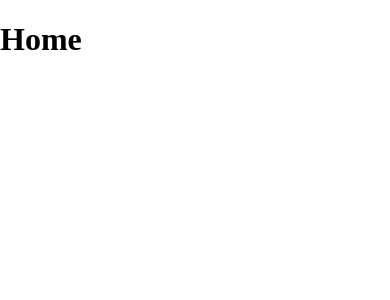
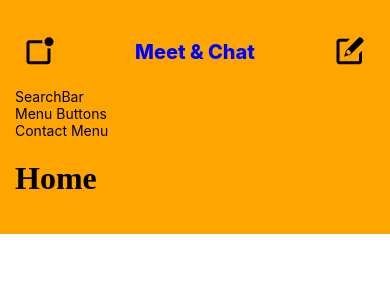
Before and after one commit to lewisoutdoorllc/react-zoom-clone, a React Native app: screen / in a window 390 px wide. Shown: the top 300 px of the page. Built offline with nearby package versions, Linux system fonts and the light colour scheme.

Commit message:
brought in RN vector icons; made components for header, search bar, menu buttons; made minor style inputs

```diff
--- a/componets/ContactMenu.js
+++ b/componets/ContactMenu.js
@@ -0,0 +1,12 @@
+import React from 'react'
+import { View, Text } from 'react-native'
+
+function ContactMenu() {
+    return (
+        <View>
+            <Text>Contact Menu</Text>
+        </View>
+    )
+}
+
+export default ContactMenu
--- a/componets/Header.js
+++ b/componets/Header.js
@@ -0,0 +1,30 @@
+import React from 'react'
+import { View, Text, StyleSheet } from 'react-native'
+import Entypo from "react-native-vector-icons/Entypo"
+
+function Header() {
+    return (
+        <View style={styles.container}>
+            <Entypo name="notification" size={30} color="light-gray" />
+            <Text style={styles.heading}>Meet & Chat</Text>
+            <Entypo name="new-message" size={30} color="light-gray" />
+        </View>
+    )
+}
+
+export default Header
+
+const styles = StyleSheet.create({
+    container: {
+        flexDirection: 'row',
+        justifyContent: 'space-between',
+        alignItems: 'center',
+        paddingVertical: 20,
+        paddingHorizontal: 10,
+    },
+    heading: {
+        color: "blue",
+        fontSize: 20,
+        fontWeight: "800",
+    }
+})
--- a/componets/MenuButtons.js
+++ b/componets/MenuButtons.js
@@ -0,0 +1,12 @@
+import React from 'react'
+import { View, Text } from 'react-native'
+
+function MenuButtons() {
+    return (
+        <View>
+            <Text>Menu Buttons</Text>
+        </View>
+    )
+}
+
+export default MenuButtons
--- a/componets/SearchBar.js
+++ b/componets/SearchBar.js
@@ -0,0 +1,12 @@
+import React from 'react'
+import { View, Text } from 'react-native'
+
+function SearchBar() {
+    return (
+        <View>
+            <Text>SearchBar</Text>
+        </View>
+    )
+}
+
+export default SearchBar
--- a/package.json
+++ b/package.json
@@ -13,6 +13,7 @@
     "react": "17.0.1",
     "react-dom": "17.0.1",
     "react-native": "0.64.2",
+    "react-native-vector-icons": "^8.1.0",
     "react-native-web": "0.17.1"
   },
   "devDependencies": {
--- a/screens/Home.js
+++ b/screens/Home.js
@@ -1,20 +1,33 @@
 import React from 'react'
-import { View } from 'react-native'
+import { View, SafeAreaView, StyleSheet } from 'react-native'
+import ContactMenu from '../componets/ContactMenu'
+import Header from '../componets/Header'
+import MenuButtons from '../componets/MenuButtons'
+import SearchBar from '../componets/SearchBar'
 
 function Home() {
     return (
-        <View>
-            {/* header */}
-            {/* searchBar */}
-            {/* menuButtons */}
-            {/*  contactsMenu */}
-            <>
-                <div>
-                    <h1>Home</h1>
-                </div>
-            </>
+        <View style={styles.container}>
+            <SafeAreaView style={{ height: '100%' }}>
+                <Header />
+                <SearchBar />
+                <MenuButtons />
+                <ContactMenu />
+                <>
+                    <div>
+                        <h1>Home</h1>
+                    </div>
+                </>
+            </SafeAreaView>
         </View>
     )
 }
 
 export default Home
+
+const styles = StyleSheet.create({
+    container: {
+        backgroundColor: "orange",
+        padding: 15,
+    }
+})
```
Also changed, not shown: 1 other file (tests, documents, lock files or other folders).
